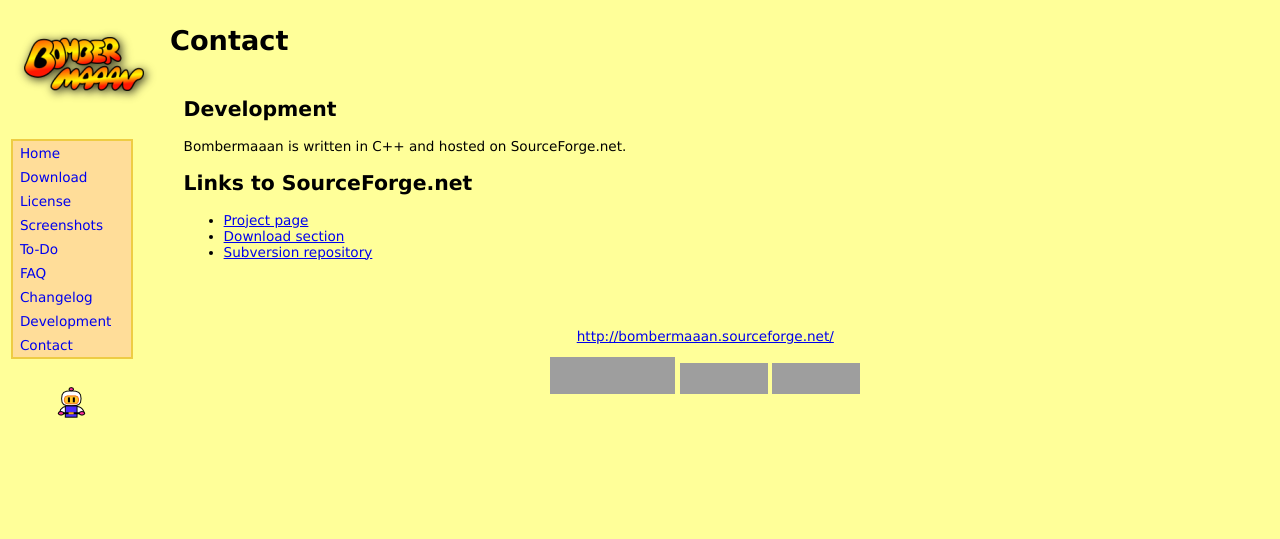
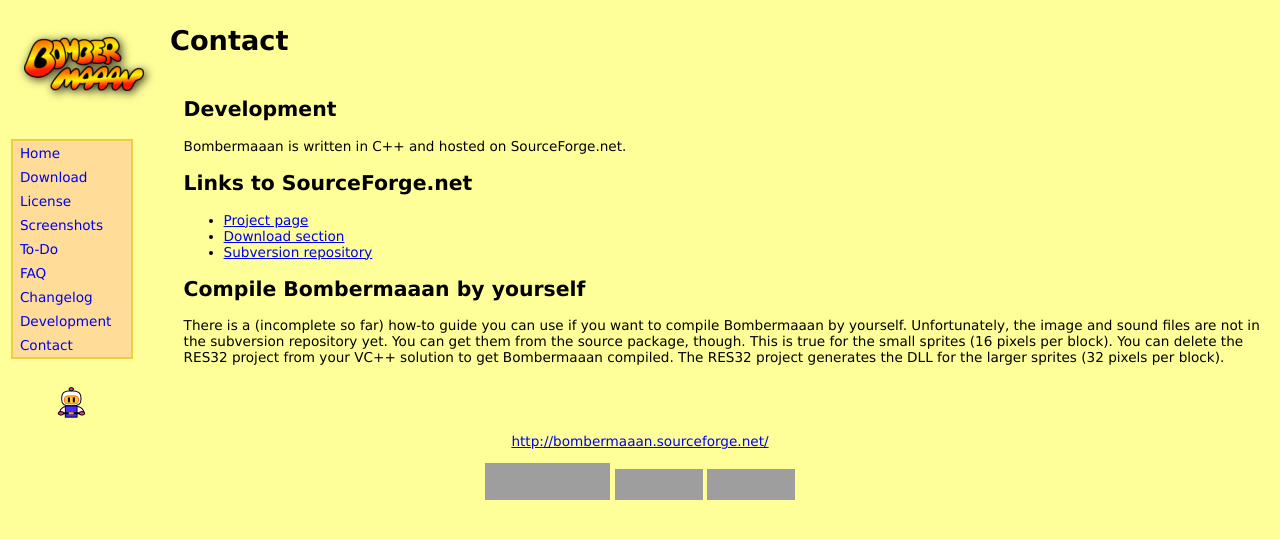
Before and after one commit to carstene1ns/Bombermaaan-R, a PHP site: page /development.php in a window 1280 px wide. Shown: the top 539 px of the page. Run offline with PHP 8.4, Linux system fonts and the light colour scheme; grey boxes are pictures that could not be loaded.

Commit message:
Added section for compiling yourself

```diff
--- a/web/development.php
+++ b/web/development.php
@@ -26,6 +26,15 @@ Bombermaaan is written in C++ and hosted on SourceForge.net.
 <li><a href="http://bombermaaan.svn.sourceforge.net/viewvc/bombermaaan/">Subversion repository</a></li>
 </ul>
 
+<h2>Compile Bombermaaan by yourself</h2>
+
+<p>
+There is a (incomplete so far) how-to guide you can use if you want to compile Bombermaaan by yourself.
+Unfortunately, the image and sound files are not in the subversion repository yet. You can get them from the source package, though.
+This is true for the small sprites (16 pixels per block). You can delete the RES32 project from your VC++ solution to get Bombermaaan compiled.
+The RES32 project generates the DLL for the larger sprites (32 pixels per block).
+</p>
+
 </div>
 
 <?php
```
